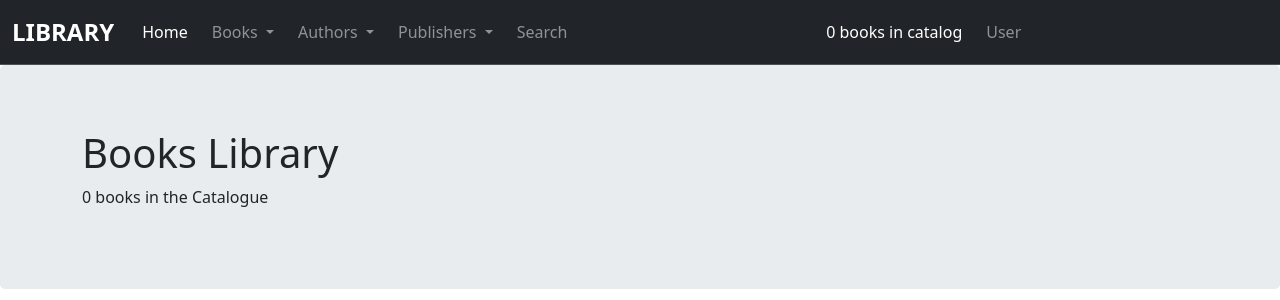
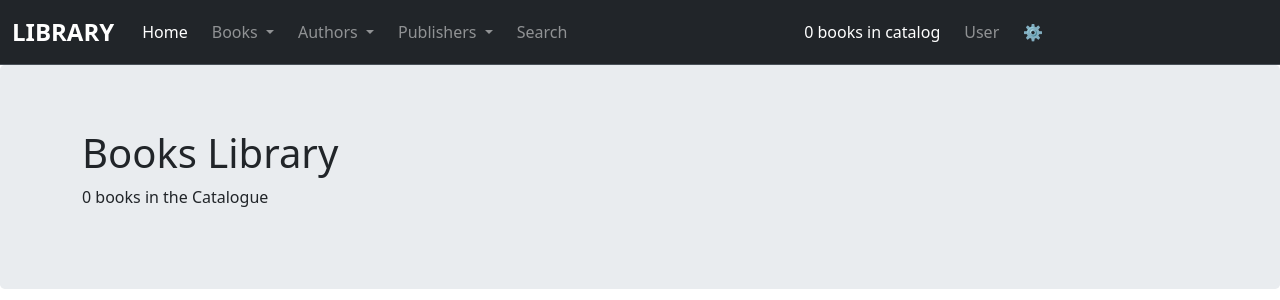
Before and after one commit to MrC-101/LibraryProject, a Flask app: page / in a window 1280 px wide. Shown: the top 300 px of the page. Run offline with Flask 3, Linux system fonts and the light colour scheme.

Commit message:
minor changes

```diff
--- a/library/templates/index.html
+++ b/library/templates/index.html
@@ -23,7 +23,7 @@ content %}
         <a href="{{ url_for('main.edit_title', id=book.id) }}"
             >{{ book.title }}</a
         >
-        -
+        - {{book.first_publish}} -
         <a
             href="{{ url_for('main.bibliography', id=book.id, author=book.author) }}"
             >{{ book.author }}</a
--- a/library/templates/navbar.html
+++ b/library/templates/navbar.html
@@ -6,7 +6,7 @@
         <a
             class="navbar-brand"
             style="font-size: x-large; font-weight: bold"
-            href="/init"
+            href="/"
             >LIBRARY</a
         >
         <button
@@ -52,7 +52,7 @@
                         <li>
                             <a
                                 class="dropdown-item"
-                                style="color: grey; font-size: medium"
+                                style="font-size: medium"
                                 href="{{ url_for('main.search') }}"
                                 >Edit Title</a
                             >
@@ -156,6 +156,14 @@
                         >User</a
                     >
                 </li>
+                <li class="nav-item">
+                    <a
+                        class="nav-link"
+                        style="font-size: medium; color: red"
+                        href="/init"
+                        >⚙️</a
+                    >
+                </li>
             </ul>
         </div>
     </div>
```
